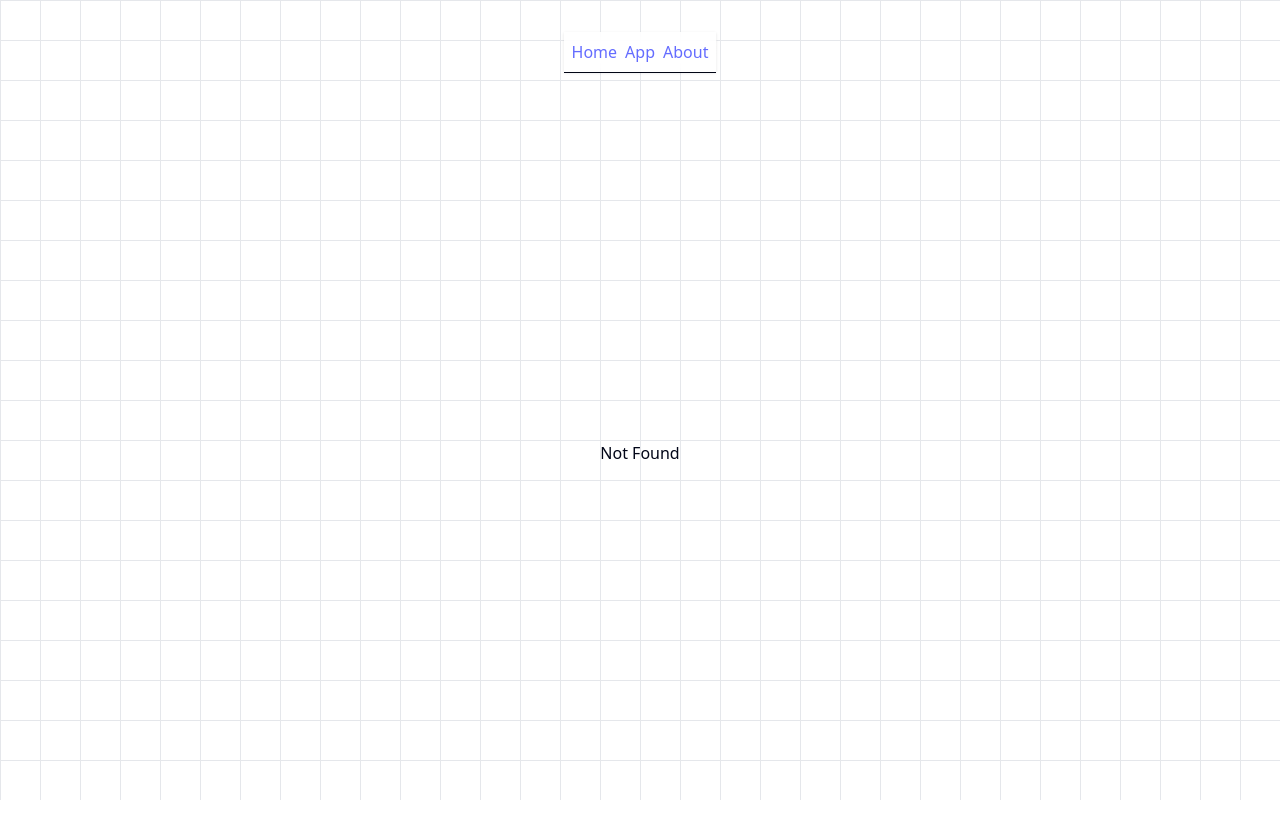
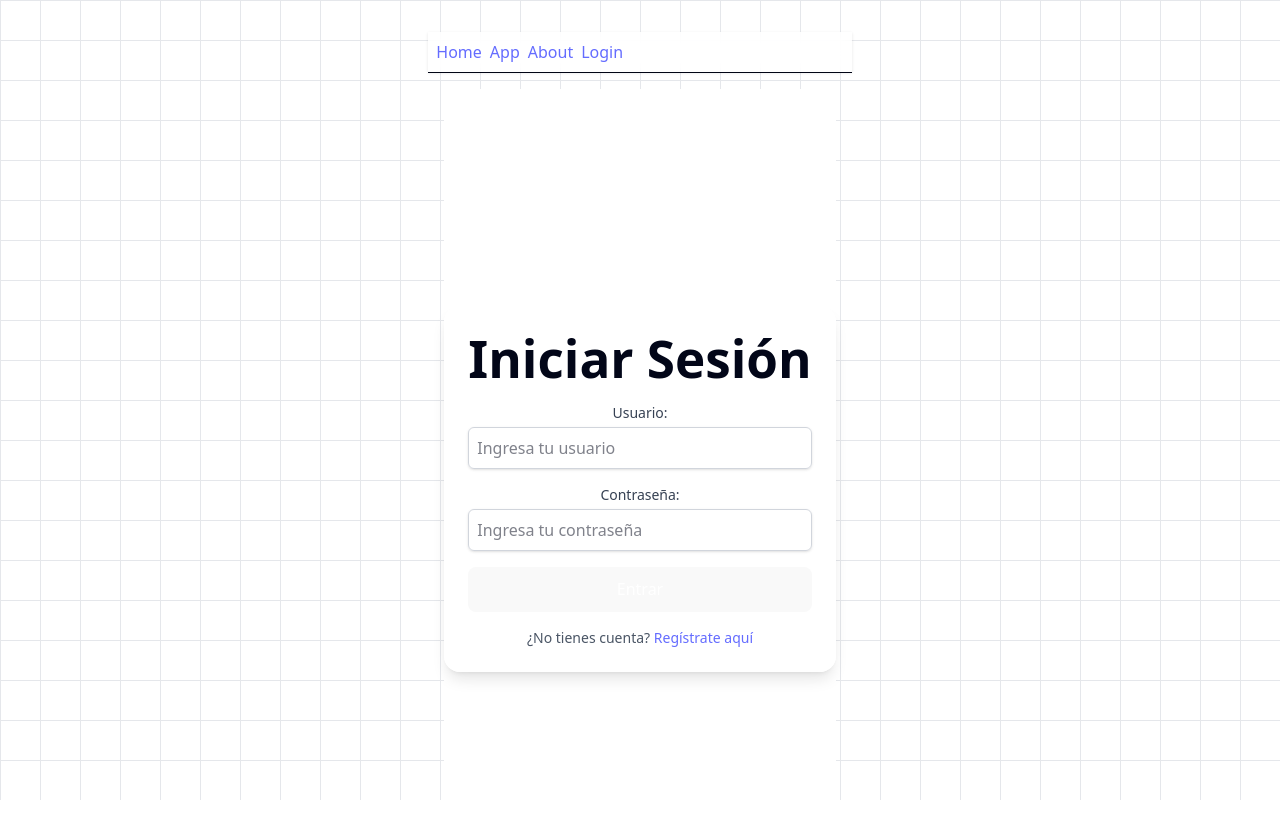
Before and after one commit to SortexGuy/hiring-group-react, a React (Vite) app: page /login in a window 1280 px wide. Before the commit this address had no page. Shown: the top 838 px of the page. Built offline with nearby package versions, Linux system fonts and the light colour scheme.

Commit message:
feat login UI

```diff
--- a/src/routeTree.gen.ts
+++ b/src/routeTree.gen.ts
@@ -9,10 +9,16 @@
 // Additionally, you should also exclude this file from your linter and/or formatter to prevent it from being checked or modified.
 
 import { Route as rootRouteImport } from './routes/__root'
+import { Route as LoginRouteImport } from './routes/login'
 import { Route as AppRouteImport } from './routes/app'
 import { Route as AboutRouteImport } from './routes/about'
 import { Route as IndexRouteImport } from './routes/index'
 
+const LoginRoute = LoginRouteImport.update({
+  id: '/login',
+  path: '/login',
+  getParentRoute: () => rootRouteImport,
+} as any)
 const AppRoute = AppRouteImport.update({
   id: '/app',
   path: '/app',
@@ -33,34 +39,45 @@ export interface FileRoutesByFullPath {
   '/': typeof IndexRoute
   '/about': typeof AboutRoute
   '/app': typeof AppRoute
+  '/login': typeof LoginRoute
 }
 export interface FileRoutesByTo {
   '/': typeof IndexRoute
   '/about': typeof AboutRoute
   '/app': typeof AppRoute
+  '/login': typeof LoginRoute
 }
 export interface FileRoutesById {
   __root__: typeof rootRouteImport
   '/': typeof IndexRoute
   '/about': typeof AboutRoute
   '/app': typeof AppRoute
+  '/login': typeof LoginRoute
 }
 export interface FileRouteTypes {
   fileRoutesByFullPath: FileRoutesByFullPath
-  fullPaths: '/' | '/about' | '/app'
+  fullPaths: '/' | '/about' | '/app' | '/login'
   fileRoutesByTo: FileRoutesByTo
-  to: '/' | '/about' | '/app'
-  id: '__root__' | '/' | '/about' | '/app'
+  to: '/' | '/about' | '/app' | '/login'
+  id: '__root__' | '/' | '/about' | '/app' | '/login'
   fileRoutesById: FileRoutesById
 }
 export interface RootRouteChildren {
   IndexRoute: typeof IndexRoute
   AboutRoute: typeof AboutRoute
   AppRoute: typeof AppRoute
+  LoginRoute: typeof LoginRoute
 }
 
 declare module '@tanstack/react-router' {
   interface FileRoutesByPath {
+    '/login': {
+      id: '/login'
+      path: '/login'
+      fullPath: '/login'
+      preLoaderRoute: typeof LoginRouteImport
+      parentRoute: typeof rootRouteImport
+    }
     '/app': {
       id: '/app'
       path: '/app'
@@ -89,6 +106,7 @@ const rootRouteChildren: RootRouteChildren = {
   IndexRoute: IndexRoute,
   AboutRoute: AboutRoute,
   AppRoute: AppRoute,
+  LoginRoute: LoginRoute,
 }
 export const routeTree = rootRouteImport
   ._addFileChildren(rootRouteChildren)
--- a/src/routes/__root.tsx
+++ b/src/routes/__root.tsx
@@ -4,7 +4,7 @@ import { TanStackRouterDevtools } from "@tanstack/react-router-devtools";
 export const Route = createRootRoute({
   component: () => (
     <>
-      {/* Fondo con grid - Ahora abarca toda la página */}
+      {/* Fondo */}
       <div
         className="fixed inset-0 z-0"
         style={{
@@ -16,11 +16,9 @@ export const Route = createRootRoute({
         }}
       />
 
-      {/* Contenedor principal para el layout y el contenido */}
+      {/* Contenedor principal */}
       <div className="relative z-10 min-h-screen flex flex-col">
         {" "}
-        {/* z-10 para que esté por encima del fondo */}
-        {/* Barra de navegación */}
         <div className="p-2 flex gap-2 bg-white/80 backdrop-blur-sm shadow-sm">
           <Link to="/" className="[&.active]:font-bold">
             Home
@@ -31,12 +29,13 @@ export const Route = createRootRoute({
           <Link to="/about" className="[&.active]:font-bold">
             About
           </Link>
+          <Link to="/login" className="[&.active]:font-bold">
+            Login
+          </Link>
         </div>
         <hr />
-        {/* Contenido de la página - Esto es lo que Outlet renderizará */}
         <div className="flex-grow flex items-center justify-center p-4">
           {" "}
-          {/* flex-grow para que ocupe el espacio restante */}
           <Outlet />
         </div>
       </div>
--- a/src/routes/index.tsx
+++ b/src/routes/index.tsx
@@ -1,13 +1,34 @@
-import { createFileRoute } from '@tanstack/react-router'
+import { createFileRoute } from "@tanstack/react-router";
 
-export const Route = createFileRoute('/')({
+export const Route = createFileRoute("/")({
   component: Index,
-})
+});
 
 function Index() {
+  const menuItems = [
+    { id: "gestion_experiencia", label: "Gestionar experiencia" },
+    { id: "aplicar_vacante", label: "Postular a una vacante" },
+    { id: "ver_postulaciones", label: "ver postulaciones" },
+  ];
+
   return (
-    <div className="p-2">
-      <h3>Welcome Home!</h3>
-    </div>
-  )
+    <>
+      <div className="min-h-screen w-full bg-white relative flex items-center justify-center">
+        {/* Contenido */}
+        <div className="relative z-10 bg-white/80 backdrop-blur-sm rounded-2xl shadow-lg p-6">
+          <h1 className="text-2xl font-bold mb-4">Postulante</h1>
+          <ul className="space-y-3">
+            {menuItems.map((item) => (
+              <li
+                key={item.id}
+                className="p-3 rounded-xl bg-gray-100 hover:bg-gray-200 cursor-pointer transition"
+              >
+                {item.label}
+              </li>
+            ))}
+          </ul>
+        </div>
+      </div>
+    </>
+  );
 }
--- /dev/null
+++ b/src/routes/login.tsx
@@ -0,0 +1,60 @@
+import { createFileRoute } from "@tanstack/react-router";
+
+export const Route = createFileRoute("/login")({
+  component: LoginComponent,
+});
+
+function LoginComponent() {
+  return (
+    <div className="min-h-screen w-full bg-white relative flex items-center justify-center">
+      {/* Contenido */}
+      <div className="relative z-10 bg-white/80 backdrop-blur-sm rounded-2xl shadow-lg p-6">
+        <h1 className="text-2xl font-bold mb-4 text-center">Iniciar Sesión</h1>
+        <form className="space-y-4">
+          <div>
+            <label
+              htmlFor="username"
+              className="block text-sm font-medium text-gray-700"
+            >
+              Usuario:
+            </label>
+            <input
+              type="text"
+              id="username"
+              name="username"
+              className="mt-1 block w-full p-2 border border-gray-300 rounded-md shadow-sm focus:ring-blue-500 focus:border-blue-500"
+              placeholder="Ingresa tu usuario"
+            />
+          </div>
+          <div>
+            <label
+              htmlFor="password"
+              className="block text-sm font-medium text-gray-700"
+            >
+              Contraseña:
+            </label>
+            <input
+              type="password"
+              id="password"
+              name="password"
+              className="mt-1 block w-full p-2 border border-gray-300 rounded-md shadow-sm focus:ring-blue-500 focus:border-blue-500"
+              placeholder="Ingresa tu contraseña"
+            />
+          </div>
+          <button
+            type="submit"
+            className="w-full p-3 rounded-xl bg-blue-600 text-white hover:bg-blue-700 cursor-pointer transition font-semibold"
+          >
+            Entrar
+          </button>
+        </form>
+        <p className="mt-4 text-center text-sm text-gray-600">
+          ¿No tienes cuenta?{" "}
+          <a href="#" className="text-blue-600 hover:underline">
+            Regístrate aquí
+          </a>
+        </p>
+      </div>
+    </div>
+  );
+}
```
